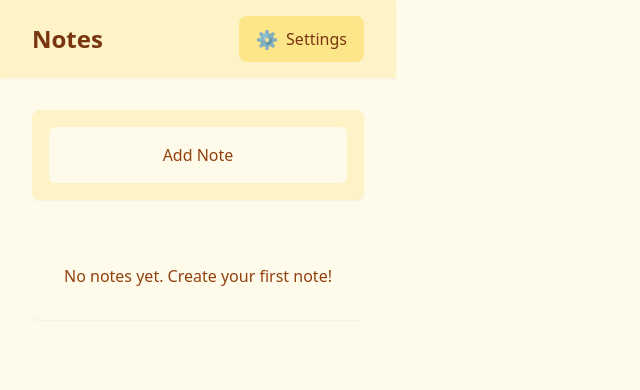
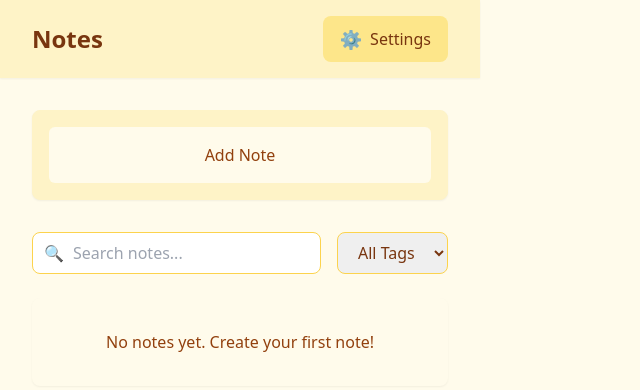
Before and after one commit to alireza-abdii/Notes-Manager, a React (Vite) app: page / in a window 1280 px wide. Shown: the top 390 px of the page, without its empty margins (0-640 px from the left). Built offline with nearby package versions, Linux system fonts and the light colour scheme; a web font is replaced by a local one.

Commit message:
6.add search and filter

```diff
--- a/src/features/notes/components/NoteList.tsx
+++ b/src/features/notes/components/NoteList.tsx
@@ -1,4 +1,4 @@
-import { useState } from 'react';
+import { useState, useMemo } from 'react';
 import { useTranslation } from 'react-i18next';
 import { motion, AnimatePresence } from 'framer-motion';
 import { useNotesStore } from '../store/notesStore';
@@ -10,11 +10,38 @@ export function NoteList() {
   const deleteNote = useNotesStore((state) => state.deleteNote);
   const updateNote = useNotesStore((state) => state.updateNote);
   const [editingNote, setEditingNote] = useState<Note | null>(null);
+  const [searchText, setSearchText] = useState('');
+  const [selectedTag, setSelectedTag] = useState('');
   const [editForm, setEditForm] = useState({
     title: '',
     content: '',
     tags: '',
   });
+
+  // Extract all unique tags from notes
+  const allTags = useMemo(() => {
+    const tagSet = new Set<string>();
+    notes.forEach((note) => {
+      note.tags.forEach((tag) => tagSet.add(tag));
+    });
+    return Array.from(tagSet);
+  }, [notes]);
+
+  // Filter notes based on search text and selected tag
+  const filteredNotes = useMemo(() => {
+    return notes.filter((note) => {
+      // Filter by search text
+      const matchesSearch =
+        searchText === '' ||
+        note.title.toLowerCase().includes(searchText.toLowerCase()) ||
+        note.content.toLowerCase().includes(searchText.toLowerCase());
+
+      // Filter by selected tag
+      const matchesTag = selectedTag === '' || note.tags.includes(selectedTag);
+
+      return matchesSearch && matchesTag;
+    });
+  }, [notes, searchText, selectedTag]);
 
   const handleEdit = (note: Note) => {
     setEditingNote(note);
@@ -44,23 +71,54 @@ export function NoteList() {
     setEditingNote(null);
   };
 
-  if (notes.length === 0) {
   return (
+    <div className="space-y-6">
+      {/* Search and Filter Section */}
+      <div className="flex flex-col gap-4 sm:flex-row">
+        <div className="flex-1">
+          <div className="relative">
+            <div className="pointer-events-none absolute inset-y-0 left-0 flex items-center pl-3">
+              <span className="text-amber-600 dark:text-slate-400">🔍</span>
+            </div>
+            <input
+              type="text"
+              value={searchText}
+              onChange={(e) => setSearchText(e.target.value)}
+              placeholder={t('notes.search')}
+              className="input pl-10 focus:border-amber-500 focus:ring-amber-500 dark:focus:border-slate-500 dark:focus:ring-slate-500"
+            />
+          </div>
+        </div>
+        <div>
+          <select
+            value={selectedTag}
+            onChange={(e) => setSelectedTag(e.target.value)}
+            className="input focus:border-amber-500 focus:ring-amber-500 dark:focus:border-slate-500 dark:focus:ring-slate-500"
+          >
+            <option value="">{t('notes.all_tags')}</option>
+            {allTags.map((tag) => (
+              <option key={tag} value={tag}>
+                {tag}
+              </option>
+            ))}
+          </select>
+        </div>
+      </div>
+
+      {/* Notes List */}
+      {filteredNotes.length === 0 ? (
         <motion.div
           initial={{ opacity: 0 }}
           animate={{ opacity: 1 }}
           transition={{ duration: 0.5 }}
           className="rounded-lg bg-amber-50 p-8 text-center text-amber-800 shadow-sm dark:bg-slate-800 dark:text-slate-300"
         >
-        {t('notes.empty')}
+          {searchText || selectedTag ? t('notes.no_results') : t('notes.empty')}
         </motion.div>
-    );
-  }
-
-  return (
+      ) : (
         <div className="grid gap-6 md:grid-cols-2 lg:grid-cols-3">
           <AnimatePresence mode="popLayout">
-        {notes.map((note) => (
+            {filteredNotes.map((note) => (
               <motion.div
                 key={note.id}
                 initial={{ opacity: 0, scale: 0.8 }}
@@ -113,6 +171,9 @@ export function NoteList() {
                           <span
                             key={tag}
                             className="rounded-full bg-amber-200 px-2.5 py-1 text-xs font-medium text-amber-800 dark:bg-slate-700 dark:text-slate-200"
+                            onClick={() => setSelectedTag(tag)}
+                            role="button"
+                            tabIndex={0}
                           >
                             {tag}
                           </span>
@@ -146,5 +207,7 @@ export function NoteList() {
             ))}
           </AnimatePresence>
         </div>
+      )}
+    </div>
   );
 }
--- a/src/locales/en.json
+++ b/src/locales/en.json
@@ -9,7 +9,10 @@
         "empty": "No notes yet. Create your first note!",
         "title_placeholder": "Note title",
         "content_placeholder": "Note content",
-        "tags_placeholder": "Add tags (comma separated)"
+        "tags_placeholder": "Add tags (comma separated)",
+        "search": "Search notes...",
+        "all_tags": "All Tags",
+        "no_results": "No notes found matching your search"
     },
     "theme": {
         "toggle": "Toggle theme",
--- a/src/locales/fa.json
+++ b/src/locales/fa.json
@@ -9,7 +9,10 @@
         "empty": "هنوز یادداشتی وجود ندارد. اولین یادداشت خود را ایجاد کنید!",
         "title_placeholder": "عنوان یادداشت",
         "content_placeholder": "محتوی یادداشت",
-        "tags_placeholder": "افزودن برچسب‌ها (با کاما جدا شده)"
+        "tags_placeholder": "افزودن برچسب‌ها (با کاما جدا شده)",
+        "search": "جستجوی یادداشت‌ها...",
+        "all_tags": "همه برچسب‌ها",
+        "no_results": "یادداشتی مطابق با جستجوی شما یافت نشد"
     },
     "theme": {
         "toggle": "تغییر تم",
```
Lines whose indentation alone changed are shown as unchanged.
